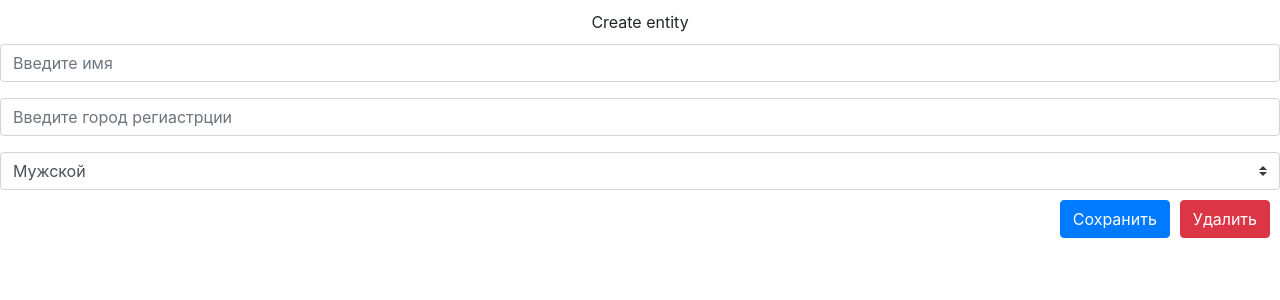
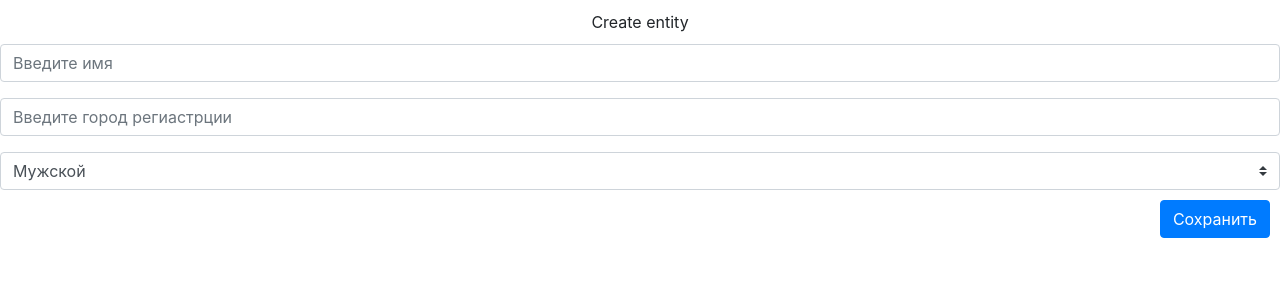
Before and after one commit to 4uck/HelloSpringMVC, a React (Create React App) app in the folder client/: page /human/new in a window 1280 px wide. Shown: the top 300 px of the page. Built offline with nearby package versions, Linux system fonts and the light colour scheme.

Commit message:
Refactoring remove.

```diff
--- a/client/src/components/HumanView.js
+++ b/client/src/components/HumanView.js
@@ -103,7 +103,7 @@ class HumanView extends React.Component {
                         <option value="FEMALE">Женский</option>
                     </select>
                 </div>
-                <button type="button" className="btn btn-danger" onClick={this.handleRemoveBtnClick}>Удалить</button>
+                {this.id !== 'new' && <button type="button" className="btn btn-danger" onClick={this.handleRemoveBtnClick}>Удалить</button>}
                 <button type="button" className="btn btn-primary" onClick={this.handleSaveBtnClick}>Сохранить</button>
             </div>
         )
```
